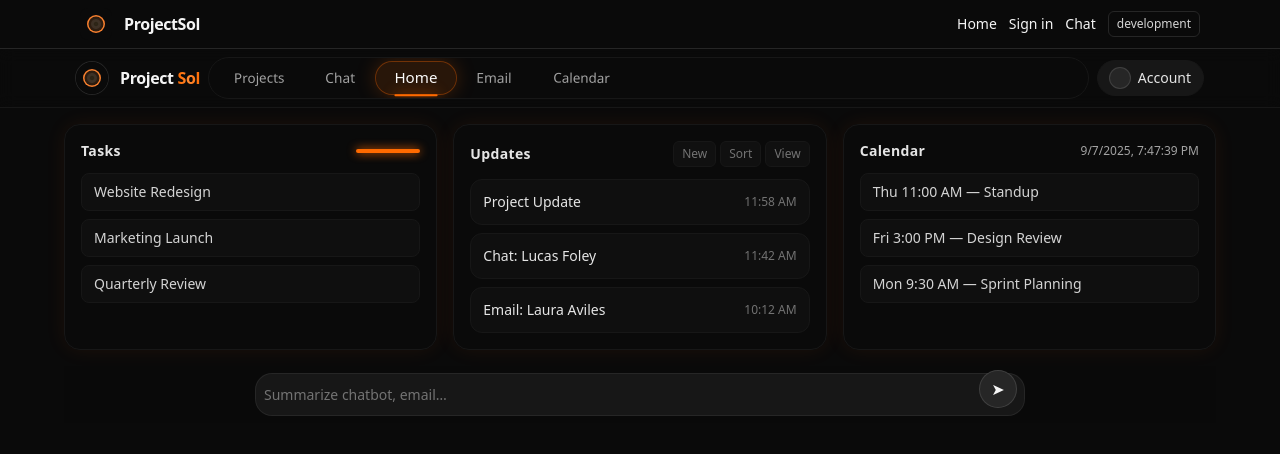
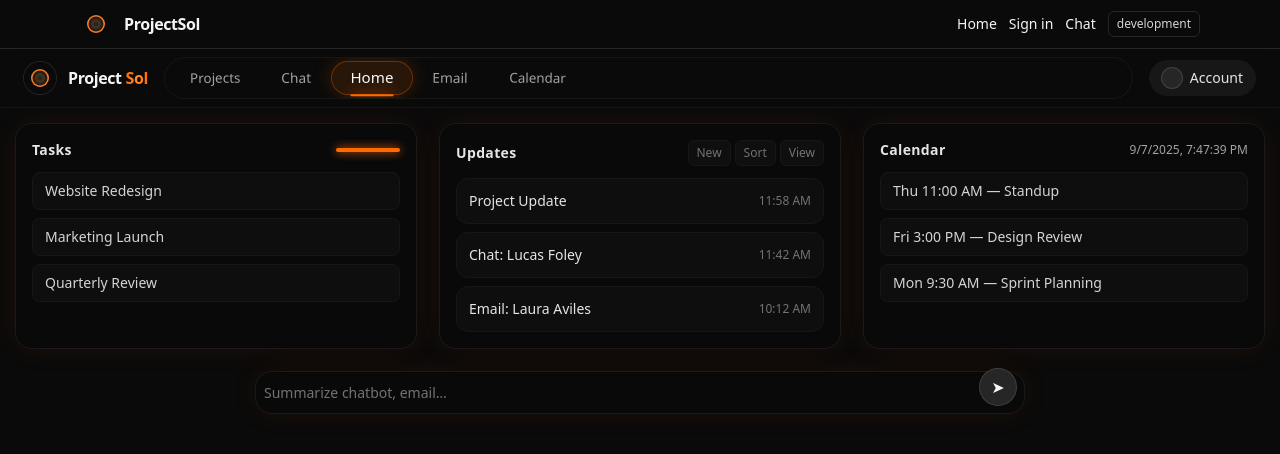
Before and after one commit to Siegemoe/projectsol, a Next.js app: page /app/home in a window 1280 px wide. Shown: the top 454 px of the page. Built offline with nearby package versions, Linux system fonts and the light colour scheme; no server answers.

Commit message:
style: borderless/glassy neon panels, wider layout and sidebar; larger max width for modern resolution

```diff
--- a/src/app/app/home/page.tsx
+++ b/src/app/app/home/page.tsx
@@ -2,11 +2,11 @@ import type React from "react";
 
 export default function HomePage(): React.ReactElement {
   return (
-    <div className="mx-auto max-w-6xl">
+    <div className="mx-auto max-w-7xl">
       {/* 3-column dashboard scaffold (mock) */}
-      <div className="grid grid-cols-1 gap-4 md:grid-cols-3">
+      <div className="grid grid-cols-1 gap-6 md:grid-cols-3">
         {/* Tasks Panel */}
-        <section className="rounded-2xl border border-neutral-900 bg-neutral-950/60 p-4 shadow-[0_0_20px_rgba(255,106,0,0.08)]">
+        <section className="panel p-4">
           <header className="mb-3 flex items-center justify-between">
             <h2 className="text-sm font-semibold tracking-wide text-neutral-200">Tasks</h2>
             <span className="h-1 w-16 rounded-full bg-[var(--accent)] shadow-[0_0_10px_var(--accent)]" />
@@ -19,7 +19,7 @@ export default function HomePage(): React.ReactElement {
         </section>
 
         {/* Updates / Inbox-like feed */}
-        <section className="rounded-2xl border border-neutral-900 bg-neutral-950/60 p-4 shadow-[0_0_20px_rgba(255,106,0,0.08)] md:col-span-1">
+        <section className="panel p-4 md:col-span-1">
           <header className="mb-3 flex items-center justify-between">
             <h2 className="text-sm font-semibold tracking-wide text-neutral-200">Updates</h2>
             <div className="flex items-center gap-1 text-xs text-neutral-500">
@@ -45,7 +45,7 @@ export default function HomePage(): React.ReactElement {
         </section>
 
         {/* Calendar mini */}
-        <section className="rounded-2xl border border-neutral-900 bg-neutral-950/60 p-4 shadow-[0_0_20px_rgba(255,106,0,0.08)]">
+        <section className="panel p-4">
           <header className="mb-3 flex items-center justify-between">
             <h2 className="text-sm font-semibold tracking-wide text-neutral-200">Calendar</h2>
             <div className="text-xs text-neutral-400">{new Date().toLocaleString()}</div>
@@ -59,9 +59,9 @@ export default function HomePage(): React.ReactElement {
       </div>
 
       {/* Quick action input */}
-      <div className="sticky bottom-0 mt-4 bg-neutral-950/60 p-2 backdrop-blur supports-[backdrop-filter]:bg-neutral-950/30">
+      <div className="mt-6">
         <div className="mx-auto max-w-3xl">
-          <div className="relative rounded-2xl bg-neutral-900 p-2 pr-12 ring-1 ring-neutral-800">
+          <div className="relative panel p-2 pr-12">
             <input
               placeholder="Summarize chatbot, email…"
               className="w-full bg-transparent text-sm leading-6 text-neutral-100 outline-none placeholder:text-neutral-500"
--- a/src/app/globals.css
+++ b/src/app/globals.css
@@ -9,6 +9,9 @@
   --accent-500: #ff6a00;
   --accent-600: #ff7a1f;
   --accent-700: #ff8a33;
+  --panel-bg: rgba(10, 10, 10, 0.55); /* glassy black */
+  --panel-ring: rgba(38, 38, 38, 0.6); /* neutral-800/60 */
+  --panel-shadow: 0 0 30px rgba(255, 106, 0, 0.08);
 }
 
 html, body {
@@ -80,3 +83,14 @@ html, body {
   background: var(--accent);
   box-shadow: 0 0 12px var(--accent);
 }
+
+/* Panel primitive for borderless/glassy cards */
+.panel {
+  background: var(--panel-bg);
+  backdrop-filter: saturate(120%) blur(6px);
+  -webkit-backdrop-filter: saturate(120%) blur(6px);
+  border-radius: 1rem; /* rounded-2xl */
+  box-shadow: var(--panel-shadow);
+  outline: 1px solid var(--panel-ring);
+  outline-offset: 0; /* simulate subtle ring instead of heavy border */
+}
--- a/src/components/AppBar.tsx
+++ b/src/components/AppBar.tsx
@@ -75,7 +75,7 @@ export default function AppBar() {
 
   return (
     <header className="sticky top-0 z-40 border-b border-neutral-900 bg-neutral-950/70 backdrop-blur supports-[backdrop-filter]:bg-neutral-950/40">
-      <div className="mx-auto flex max-w-6xl items-center justify-between px-3 py-2">
+      <div className="mx-auto flex max-w-7xl items-center justify-between px-4 py-2 md:px-6">
         {/* Brand */}
         <Link href={"/app/home" as Route} className="flex items-center gap-3">
           {/* eslint-disable-next-line @next/next/no-img-element */}
@@ -91,7 +91,7 @@ export default function AppBar() {
         {/* Tabs Track */}
         <div
           ref={trackRef}
-          className="relative mx-2 flex-1 overflow-x-auto overflow-y-hidden rounded-full border border-neutral-900 bg-neutral-950/60 no-scrollbar"
+          className="relative mx-4 flex-1 overflow-x-auto overflow-y-hidden rounded-full border border-neutral-900 bg-neutral-950/60 no-scrollbar"
         >
           <div className="relative mx-auto flex min-w-max items-center gap-2 px-2 py-1">
             {/* Underlay pill (CSS transition fallback) */}
--- a/src/components/chat/ThreadsSidebar.tsx
+++ b/src/components/chat/ThreadsSidebar.tsx
@@ -54,7 +54,7 @@ export default function ThreadsSidebar({ onSelect, activeId }: Props) {
   }
 
   return (
-    <aside className="flex h-full w-64 shrink-0 flex-col border-r border-neutral-900 bg-neutral-950/60">
+    <aside className="flex h-full w-72 shrink-0 flex-col border-r border-neutral-900 bg-neutral-950/40">
       <div className="flex items-center justify-between border-b border-neutral-900 px-3 py-2">
         <div className="text-sm font-medium text-neutral-300">Threads</div>
         <button
@@ -91,7 +91,7 @@ export default function ThreadsSidebar({ onSelect, activeId }: Props) {
         </button>
       </div>
 
-      <div className="min-h-0 flex-1 overflow-y-auto p-2 scroll-hover">
+      <div className="min-h-0 flex-1 overflow-y-auto p-3 scroll-hover">
         {list.length === 0 ? (
           <div className="p-3 text-center text-xs text-neutral-500">No threads</div>
         ) : (
```
